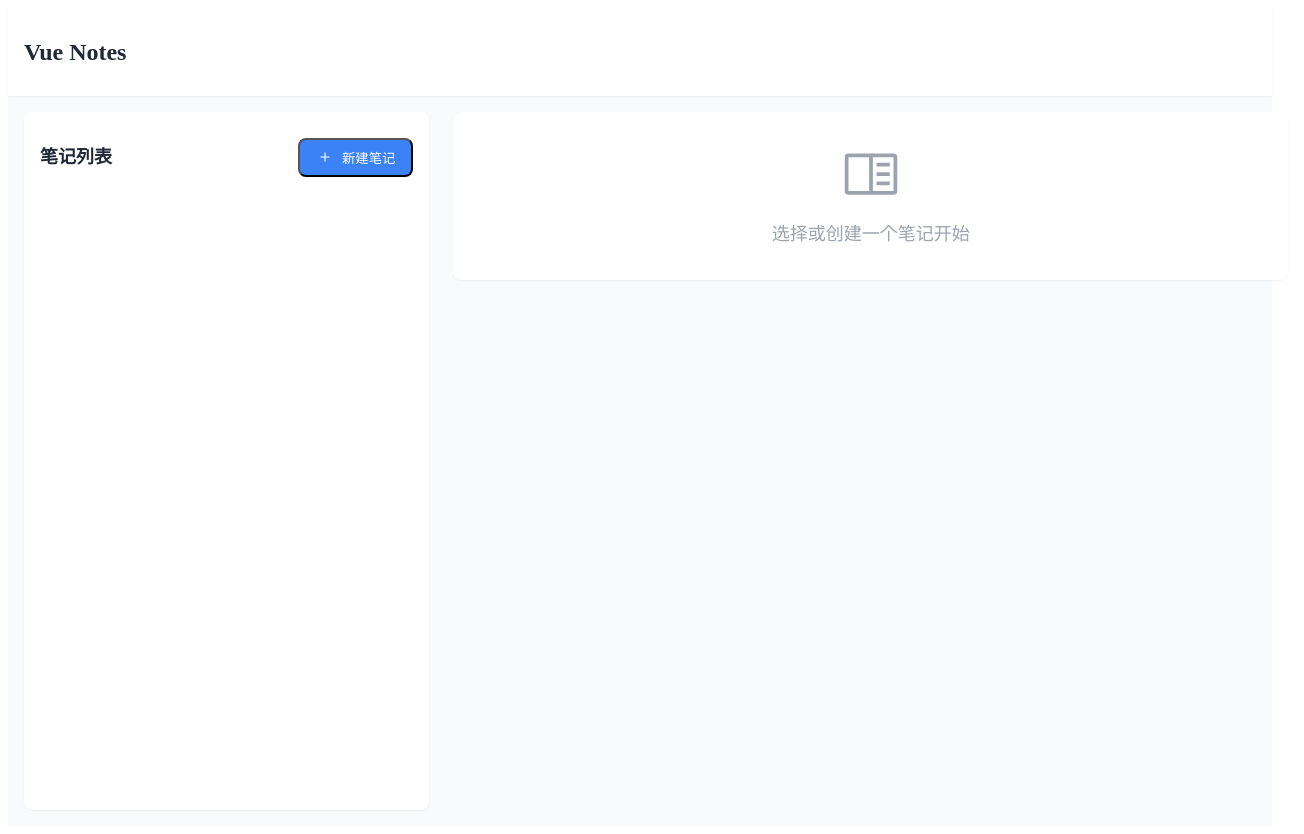
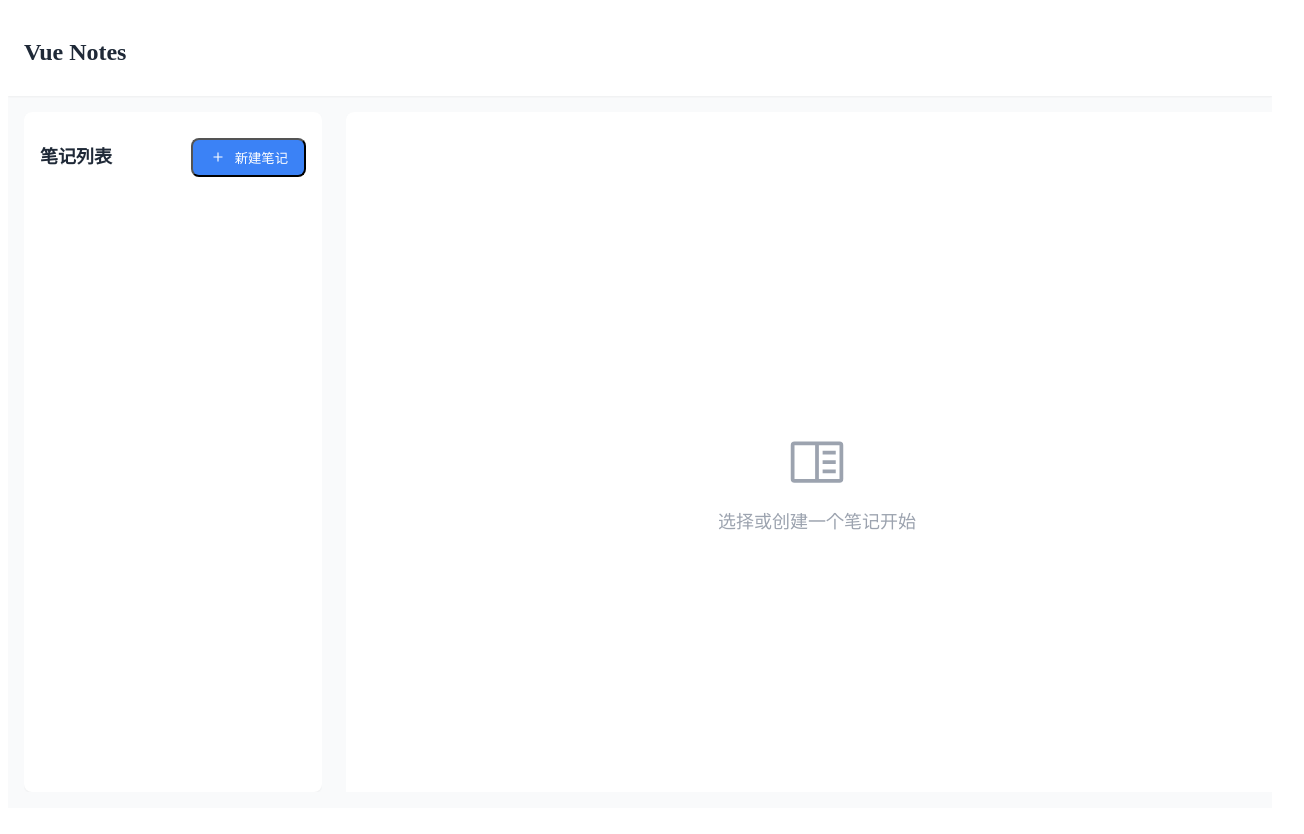
Before and after one commit to NogiRuka/vue3-note, a Vue app: page / in a window 1280 px wide. Shown: the whole page, 1304 px wide, since content can reach past the window. Built offline with nearby package versions, Linux system fonts and the light colour scheme.

Commit message:
fix: 优化响应式布局

```diff
--- a/src/App.vue
+++ b/src/App.vue
@@ -22,8 +22,8 @@ const selectedNote = computed(() => {
 
 <template>
   <MainLayout>
-    <div class="grid grid-cols-1 md:grid-cols-3 gap-6">
-      <div class="md:col-span-1">
+    <div class="h-full grid grid-cols-1 lg:grid-cols-4 gap-6 overflow-hidden">
+      <div class="lg:col-span-1 h-[300px] lg:h-full overflow-hidden">
         <NoteList
           :notes="notes"
           :selectedNoteId="selectedNoteId"
@@ -31,34 +31,36 @@ const selectedNote = computed(() => {
           :onCreate="notesStore.createNote"
         />
       </div>
-      <div class="md:col-span-2">
-        <div v-if="selectedNote" class="bg-white rounded-lg shadow-sm">
-          <div class="p-4 border-b">
+      <div class="lg:col-span-3 h-[calc(100vh-400px)] lg:h-full overflow-hidden">
+        <div v-if="selectedNote" class="h-full bg-white rounded-lg shadow-sm flex flex-col">
+          <div class="p-4 border-b flex-none">
             <div class="flex justify-between items-center gap-4">
               <input
                 v-model="selectedNote.title"
-                class="text-2xl font-bold bg-transparent border-none focus:outline-none focus:ring-2 focus:ring-blue-500 rounded px-2 py-1 flex-1"
+                class="text-xl lg:text-2xl font-bold bg-transparent border-none focus:outline-none focus:ring-2 focus:ring-blue-500 rounded px-2 py-1 flex-1"
                 placeholder="无标题"
                 @input="selectedNote.updateTitle(selectedNote.title)"
               >
               <button
-                class="inline-flex items-center gap-2 px-4 py-2 rounded-lg text-white transition-colors bg-red-500 hover:bg-red-600 focus:outline-none focus:ring-2 focus:ring-red-500 focus:ring-offset-2"
+                class="inline-flex items-center gap-2 px-3 py-1.5 lg:px-4 lg:py-2 rounded-lg text-white transition-colors bg-red-500 hover:bg-red-600 focus:outline-none focus:ring-2 focus:ring-red-500 focus:ring-offset-2"
                 @click="selectedNote.delete()"
               >
                 <i class="i-carbon-trash-can text-lg" />
-                删除
+                <span class="hidden sm:inline">删除</span>
               </button>
             </div>
           </div>
-          <NoteEditor
-            v-model="selectedNote.content"
-            @update:modelValue="selectedNote.updateContent"
-          />
+          <div class="flex-1 overflow-hidden">
+            <NoteEditor
+              v-model="selectedNote.content"
+              @update:modelValue="selectedNote.updateContent"
+            />
+          </div>
         </div>
-        <div v-else class="bg-white rounded-lg shadow-sm p-8 text-center">
-          <div class="text-gray-400 space-y-4">
-            <i class="i-carbon-notebook block mx-auto text-6xl" />
-            <p class="text-lg">选择或创建一个笔记开始</p>
+        <div v-else class="h-full bg-white rounded-lg shadow-sm p-8 flex items-center justify-center">
+          <div class="text-gray-400 space-y-4 text-center">
+            <i class="i-carbon-notebook block mx-auto text-4xl lg:text-6xl" />
+            <p class="text-base lg:text-lg">选择或创建一个笔记开始</p>
           </div>
         </div>
       </div>
--- a/src/components/NoteList.vue
+++ b/src/components/NoteList.vue
@@ -21,24 +21,24 @@ function getPreviewText(note: Note): string {
 </script>
 
 <template>
-  <div class="bg-white rounded-lg shadow-sm">
-    <div class="p-4 border-b">
+  <div class="h-full bg-white rounded-lg shadow-sm flex flex-col">
+    <div class="p-3 lg:p-4 border-b flex-none">
       <div class="flex justify-between items-center">
-        <h2 class="text-lg font-semibold text-gray-800">笔记列表</h2>
+        <h2 class="text-base lg:text-lg font-semibold text-gray-800">笔记列表</h2>
         <button
-          class="inline-flex items-center gap-2 px-4 py-2 rounded-lg text-white transition-colors bg-blue-500 hover:bg-blue-600 focus:outline-none focus:ring-2 focus:ring-blue-500 focus:ring-offset-2"
+          class="inline-flex items-center gap-1 lg:gap-2 px-3 py-1.5 lg:px-4 lg:py-2 rounded-lg text-white transition-colors bg-blue-500 hover:bg-blue-600 focus:outline-none focus:ring-2 focus:ring-blue-500 focus:ring-offset-2"
           @click="onCreate"
         >
           <i class="i-carbon-add text-lg" />
-          新建笔记
+          <span class="hidden sm:inline">新建笔记</span>
         </button>
       </div>
     </div>
-    <div class="h-[calc(100vh-12rem)] overflow-y-auto divide-y">
+    <div class="flex-1 overflow-y-auto divide-y">
       <div
         v-for="note in sortedNotes"
         :key="note.id"
-        class="p-4 cursor-pointer transition-colors hover:bg-gray-50"
+        class="p-3 lg:p-4 cursor-pointer transition-colors hover:bg-gray-50"
         :class="{ 'bg-blue-50 hover:bg-blue-50': note.id === selectedNoteId }"
         @click="onSelect(note)"
       >
--- a/src/layouts/MainLayout.vue
+++ b/src/layouts/MainLayout.vue
@@ -5,13 +5,13 @@ defineSlots<{
 </script>
 
 <template>
-  <div class="min-h-screen bg-gray-50">
-    <header class="bg-white shadow-sm">
+  <div class="h-screen flex flex-col bg-gray-50 overflow-hidden">
+    <header class="bg-white shadow-sm flex-none">
       <div class="container mx-auto px-4 py-3">
         <h1 class="text-2xl font-bold text-gray-800">Vue Notes</h1>
       </div>
     </header>
-    <main class="container mx-auto p-4">
+    <main class="flex-1 container mx-auto p-4 overflow-hidden">
       <slot />
     </main>
   </div>
```
